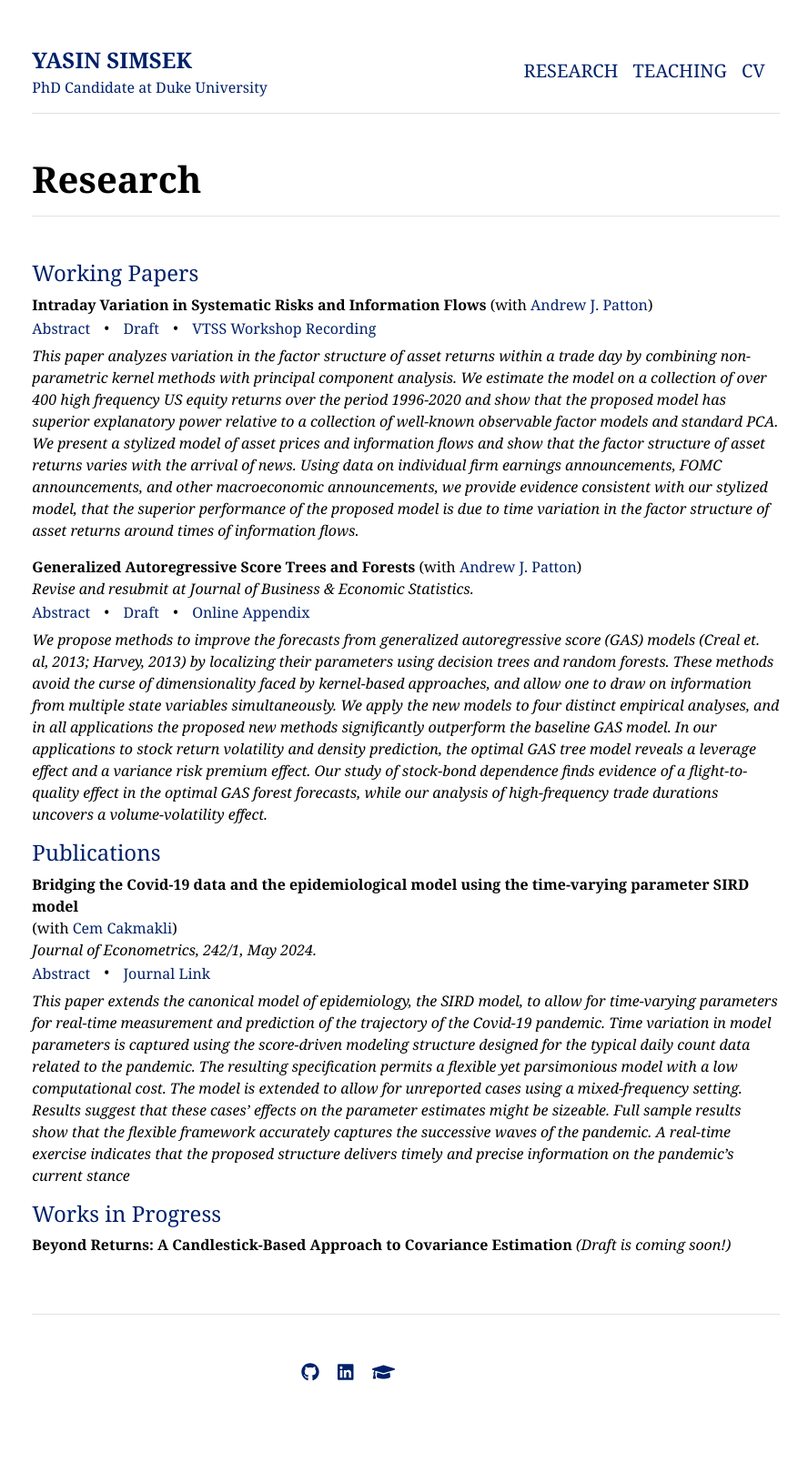
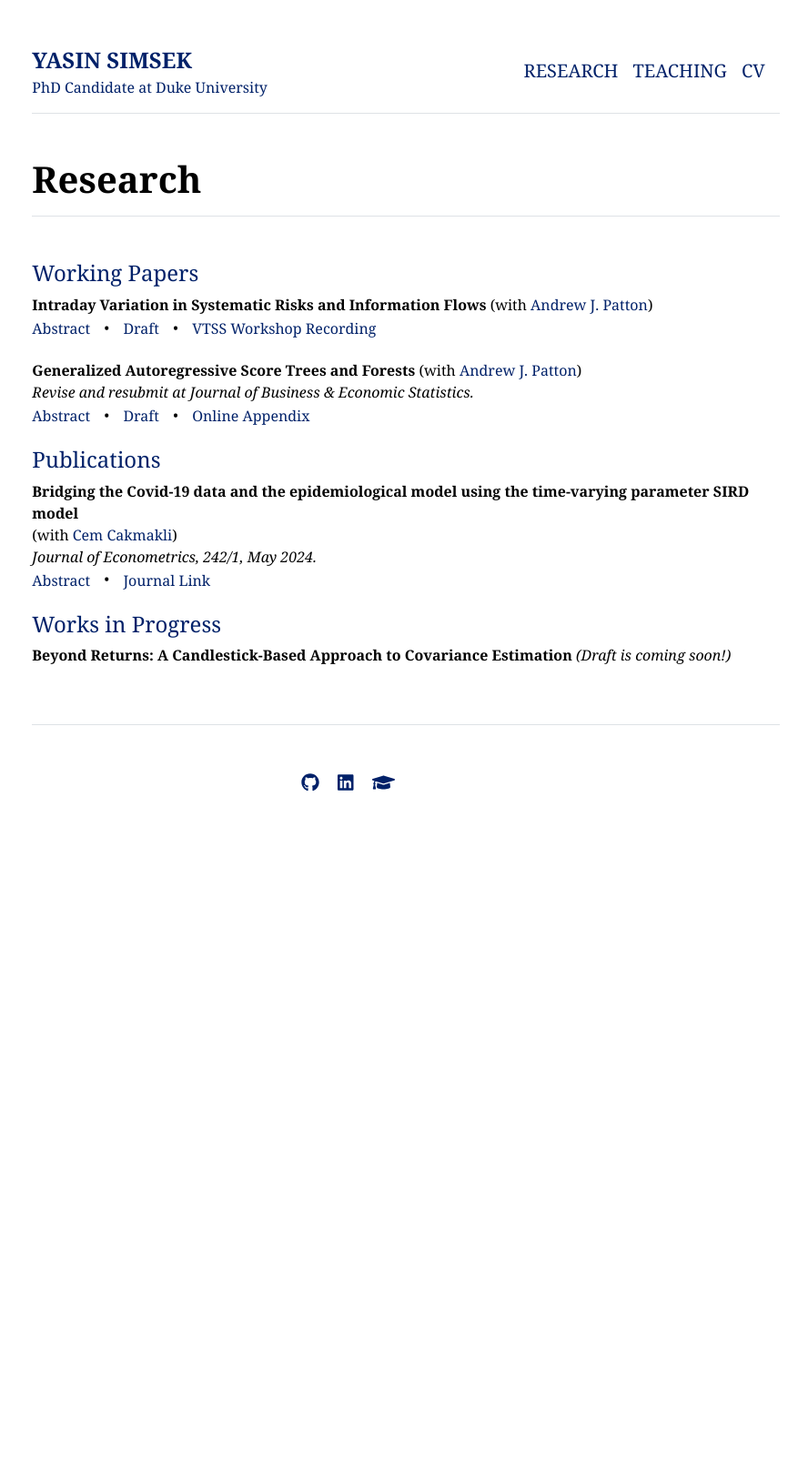
Before and after one commit to yasin-simsek/yasin-simsek.github.io, a Jekyll site: the page built from research.md, in a window 1280 px wide. Shown: the whole page at 91% size, without its empty margins (194-1082 px from the left). Built offline with Jekyll 4.4.1, drawn with Linux system fonts in a browser that asks for light colours; after the commit the page ends 971 px from its top, so only the background shows below that; part of the change alters nothing that is shown.

Commit message:
abstract toggle updated

```diff
--- a/research.md
+++ b/research.md
@@ -11,24 +11,14 @@ title: "Research"
 }
 
 .abstract-content {
-    display: inline-block; /* Makes the abstract visible by default */
-    opacity: 1;            /* Ensure it is fully visible */
-    transition: none;      /* Removes transition for immediate visibility */
-    /* Make abstract hidden by default */
-    /* display: none;
+    display: none;           /* Hide abstract by default */
     opacity: 0;
-    transition: opacity 0.3s ease-in-out; */
+    transition: opacity 0.3s ease-in-out;
 }
 
 .abstract-content.show {
-    /* Ensures it appears inline with other elements */
-    /*
-    display: inline-block;
+    display: inline-block;   /* Show abstract when .show is added */
     opacity: 1;
-    */
-    /* Hide abstract */
-    display: none;
-    opacity: 0;
     transition: opacity 0.3s ease-in-out;
 }
 
@@ -84,7 +74,7 @@ title: "Research"
 <br>
 *Journal of Econometrics, 242/1, May 2024.*
 <br>
-<span class="abstract-toggle" onclick="toggleAbstract(this)">Abstract</span> <span class="middot">&middot;</span> <a href="https://www.sciencedirect.com/science/article/pii/S0304407624001337" class="no-underline">Journal Link</a> <span class="abstract-content"> *This paper extends the canonical model of epidemiology, the SIRD model, to allow for time-varying parameters for real-time measurement and prediction of the trajectory of the Covid-19 pandemic. Time variation in model parameters is captured using the score-driven modeling structure designed for the typical daily count data related to the pandemic. The resulting specification permits a flexible yet parsimonious model with a low computational cost. The model is extended to allow for unreported cases using a mixed-frequency setting. Results suggest that these cases’ effects on the parameter estimates might be sizeable. Full sample results show that the flexible framework accurately captures the successive waves of the pandemic. A real-time exercise indicates that the proposed structure delivers timely and precise information on the pandemic’s current stance*</span>
+<span class="abstract-toggle" onclick="toggleAbstract(this)">Abstract</span> <span class="middot">&middot;</span> <a href="https://www.sciencedirect.com/science/article/pii/S0304407624001337" class="no-underline">Journal Link</a> <span class="abstract-content"> *This paper extends the canonical model of epidemiology, the SIRD model, to allow for time-varying parameters for real-time measurement and prediction of the trajectory of the Covid-19 pandemic. Time variation in model parameters is captured using the score-driven modeling structure designed for the typical daily count data related to the pandemic. The resulting specification permits a flexible yet parsimonious model with a low computational cost. The model is extended to allow for unreported cases using a mixed-frequency setting. Results suggest that these cases’ effects on the parameter estimates might be sizeable. Full sample results show that the flexible framework accurately captures the successive waves of the pandemic. A real-time exercise indicates that the proposed structure delivers timely and precise information on the pandemic’s current stance.*</span>
 
 
 #### <span style="color: #012169;">Works in Progress</span>
```
